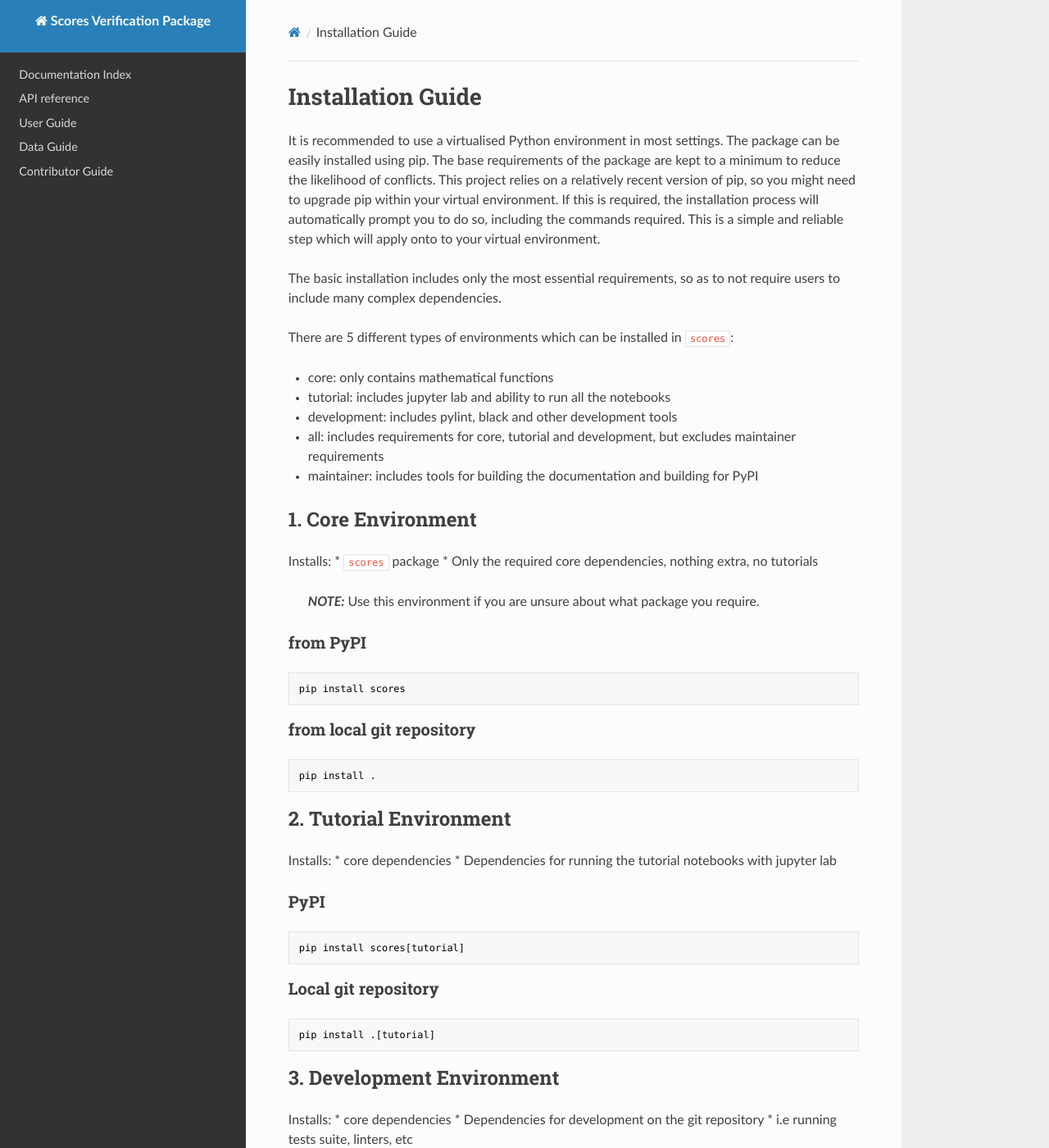
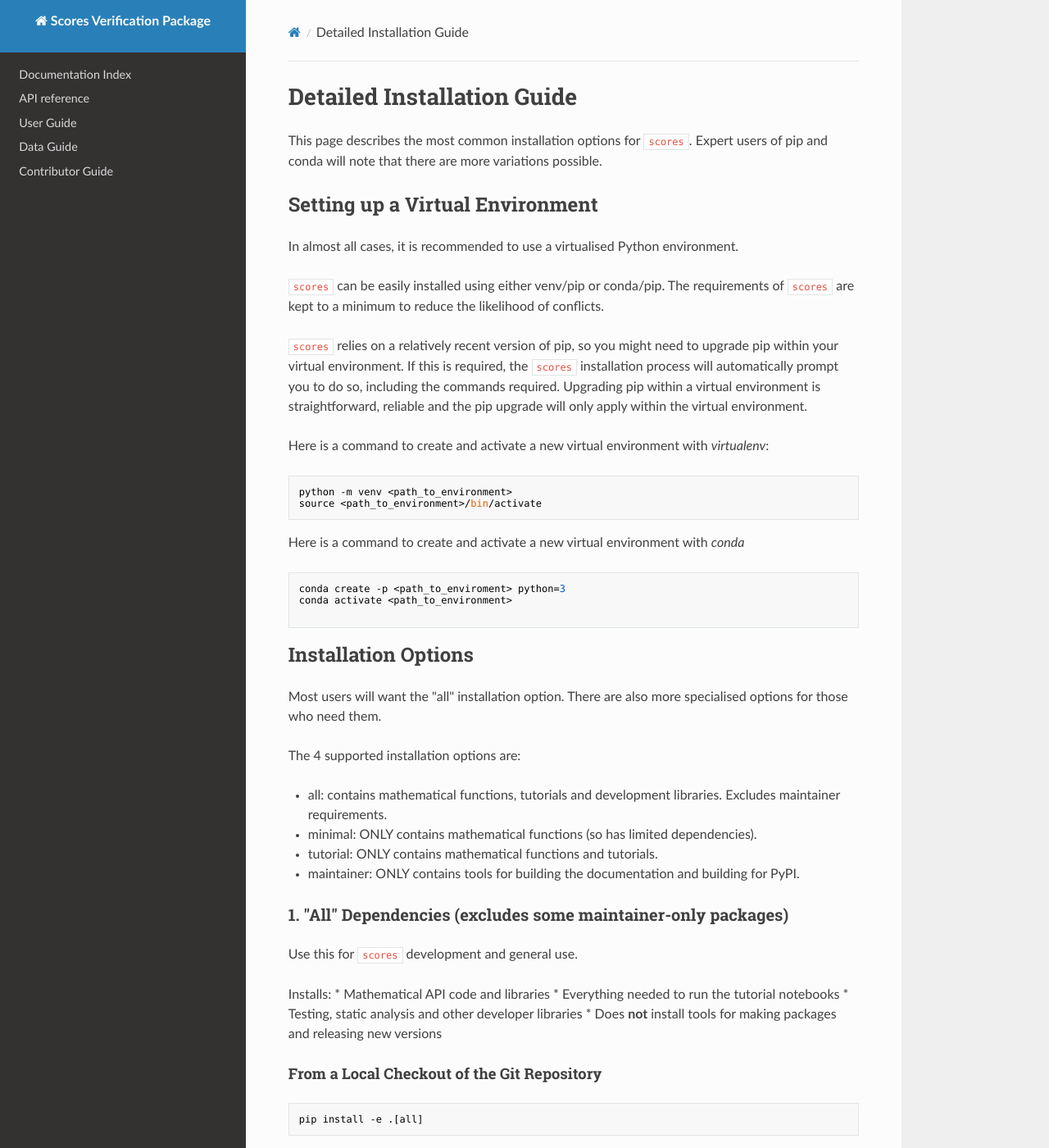
Before and after one commit to nci/scores, an MkDocs documentation site: the page built from docs/installation.md, in a window 1280 px wide and 1400 px high. Shown: the whole window at 82% size. Built offline with MkDocs 1.6.1, drawn with Linux system fonts in a browser that asks for light colours; nearby versions of some CDN libraries; some of the changed text lies outside the part shown.

Commit message:
Streamlined installation instructions (#164)
* Streamlined installation instructions

````diff
--- a/docs/installation.md
+++ b/docs/installation.md
@@ -1,110 +1,93 @@
-# Installation Guide
+# Detailed Installation Guide
 
-It is recommended to use a virtualised Python environment in most settings. The package can be easily installed using pip. The base requirements of the package are kept to a minimum to reduce the likelihood of conflicts. This project relies on a relatively recent version of pip, so you might need to upgrade pip within your virtual environment. If this is required, the installation process will automatically prompt you to do so, including the commands required. This is a simple and reliable step which will apply onto to your virtual environment.
+This page describes the most common installation options for `scores`. Expert users of pip and conda will note that there are more variations possible.
 
-The basic installation includes only the most essential requirements, so as to not require users to include many complex dependencies.
+## Setting up a Virtual Environment
 
-There are 5 different types of environments which can be installed in `scores`:
+In almost all cases, it is recommended to use a virtualised Python environment.
 
-- core: only contains mathematical functions
-- tutorial: includes jupyter lab and ability to run all the notebooks
-- development: includes pylint, black and other development tools
-- all: includes requirements for core, tutorial and development, but excludes maintainer requirements
-- maintainer: includes tools for building the documentation and building for PyPI
+`scores` can be easily installed using either venv/pip or conda/pip. The requirements of `scores` are kept to a minimum to reduce the likelihood of conflicts.
 
+`scores` relies on a relatively recent version of pip, so you might need to upgrade pip within your virtual environment. If this is required, the `scores` installation process will automatically prompt you to do so, including the commands required. Upgrading pip within a virtual environment is straightforward, reliable and the pip upgrade will only apply within the virtual environment.
 
-## 1. Core Environment
+Here is a command to create and activate a new virtual environment with *virtualenv*:
+
+```py
+python -m venv <path_to_environment>
+source <path_to_environment>/bin/activate
+```
+
+Here is a command to create and activate a new virtual environment with *conda*
+```py
+conda create -p <path_to_enviroment> python=3
+conda activate <path_to_environment>
+
+```
+
+## Installation Options
+
+Most users will want the "all" installation option. There are also more specialised options for those who need them.
+
+The 4 supported installation options are:
+
+- all: contains mathematical functions, tutorials and development libraries. Excludes maintainer requirements.
+- minimal: ONLY contains mathematical functions (so has limited dependencies).
+- tutorial: ONLY contains mathematical functions and tutorials.
+- maintainer: ONLY contains tools for building the documentation and building for PyPI.
+
+### 1. "All" Dependencies (excludes some maintainer-only packages)
+
+Use this for `scores` development and general use.
 
 Installs:
-* `scores` package
-* Only the required core dependencies, nothing extra, no tutorials
+* Mathematical API code and libraries
+* Everything needed to run the tutorial notebooks
+* Testing, static analysis and other developer libraries
+* Does **not** install tools for making packages and releasing new versions
 
-> **_NOTE:_** Use this environment if you are unsure about what package you require.
+#### From a Local Checkout of the Git Repository
 
-### from PyPI
+```bash
+pip install -e .[all]
+```
+
+### 2. "Minimal" Dependencies (Mathematical API Functions Only)
+Use this to install the `scores` code into another package or system.
+
+Installs:
+* Mathematical API functions and libraries
+* Only the required core dependencies. Nothing extra - no tutorials, no developer requirements.
+* (Note for high-performance users - dask is not included by default in the minimal install, but will be used if installed into the environment)
+
+#### From PyPI
 
 ```bash
 pip install scores
 ```
 
-### from local git repository
-
-```bash
-pip install .
-```
-
-## 2. Tutorial Environment
+### 3. "Tutorial" Dependencies
+Use this for running tutorials using `scores`, but when you don't need or want developer tools.
 
 Installs:
-* core dependencies
-* Dependencies for running the tutorial notebooks with jupyter lab
+* Mathematical API functions and libraries
+* Jupyter Lab, Plotly, and libraries for reading data, so that the tutorial notebooks can be run
 
-### PyPI
-
-```bash
-pip install scores[tutorial]
-```
-
-### Local git repository
+#### From a Local Git Repository
 
 ```bash
 pip install .[tutorial]
 ```
 
-## 3. Development Environment
+### 4. "Maintainer" Dependencies
+Use this to build the docs, create packages and prepare new versions for release.
 
 Installs:
-* core dependencies
-* Dependencies for development on the git repository
-  * i.e running tests suite, linters, etc
-
-### PyPI
-
-```bash
-pip install scores[dev]
-```
-
-### Local git repository
-
-```bash
-pip install .[dev]
-```
-
-## 4. All Non-Maintainer Dependencies
-
-Installs:
-* core dependencies
-* development dependencies
-* tutorial dependencies
-
-### From PyPI
-
-```bash
-pip install scores[all]
-```
-
-### Local git repository
-
-```bash
-pip install .[all]
-```
-
-
-## 5. Maintainer Environment
-
-Installs:
-* core dependencies
+* Mathematical API functions and libraries
 * Dependencies for building new versions of the `scores` package
 * Dependencies for building the documentation as HTML
 
-### PyPI
+#### From a Local Git Repository
 
 ```bash
-pip install scores[maintainer]
+pip install -e .[maintainer]
 ```
-
-### Local git repository
-
-```bash
-pip install .[maintainer]
-```
````
Also changed, not shown: README.md (+13 -5 lines).
